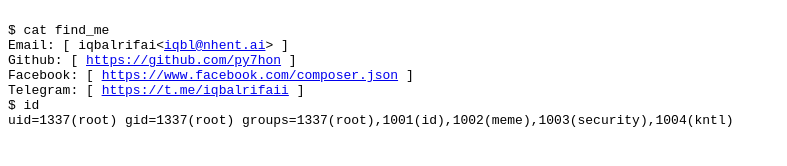
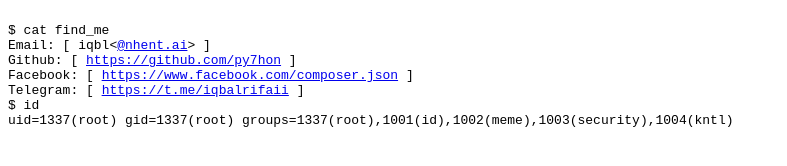
Before and after one commit to py7hon/py7hon.github.io, a plain HTML site: page index.html in a window 1280 px wide. Shown: the whole page, without its empty margins (0-787 px from the left). Drawn offline with Linux system fonts and the light colour scheme.

Commit message:
Update index.html

```diff
--- a/index.html
+++ b/index.html
@@ -1,6 +1,6 @@
 <html><head><title>iqbal rifai personal web</title><style>a:visited{color:blue;}</style></head><body><pre><code>
 $ cat find_me
-Email: [ iqbalrifai&lt;<a href="mailto:iqbl@nhent.ai">iqbl@nhent.ai</a>&gt; ]
+Email: [ iqbl&lt;<a href="mailto:iqbl@nhent.ai">@nhent.ai</a>&gt; ]
 Github: [ <a href="https://github.com/py7hon" target=_blank>https://github.com/py7hon</a> ]
 Facebook: [ <a href="https://www.facebook.com/composer.json">https://www.facebook.com/composer.json</a> ]
 Telegram: [ <a href="https://t.me/iqbalrifaii" target=_blank>https://t.me/iqbalrifaii</a> ]
```
